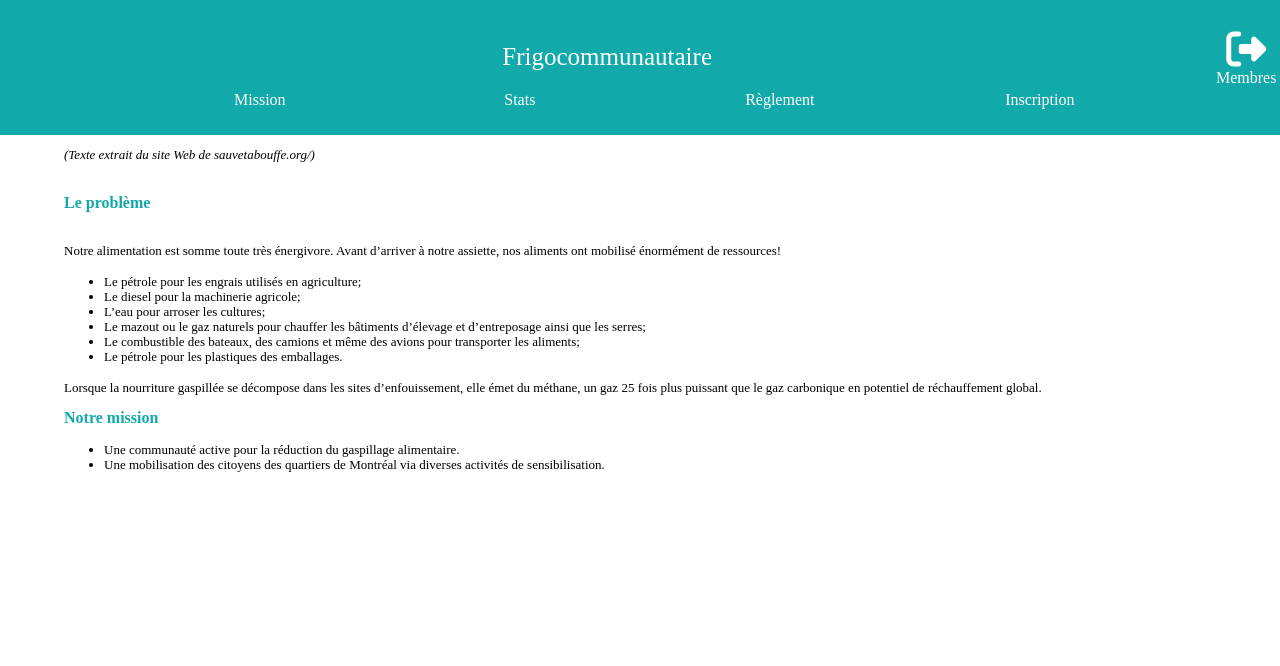
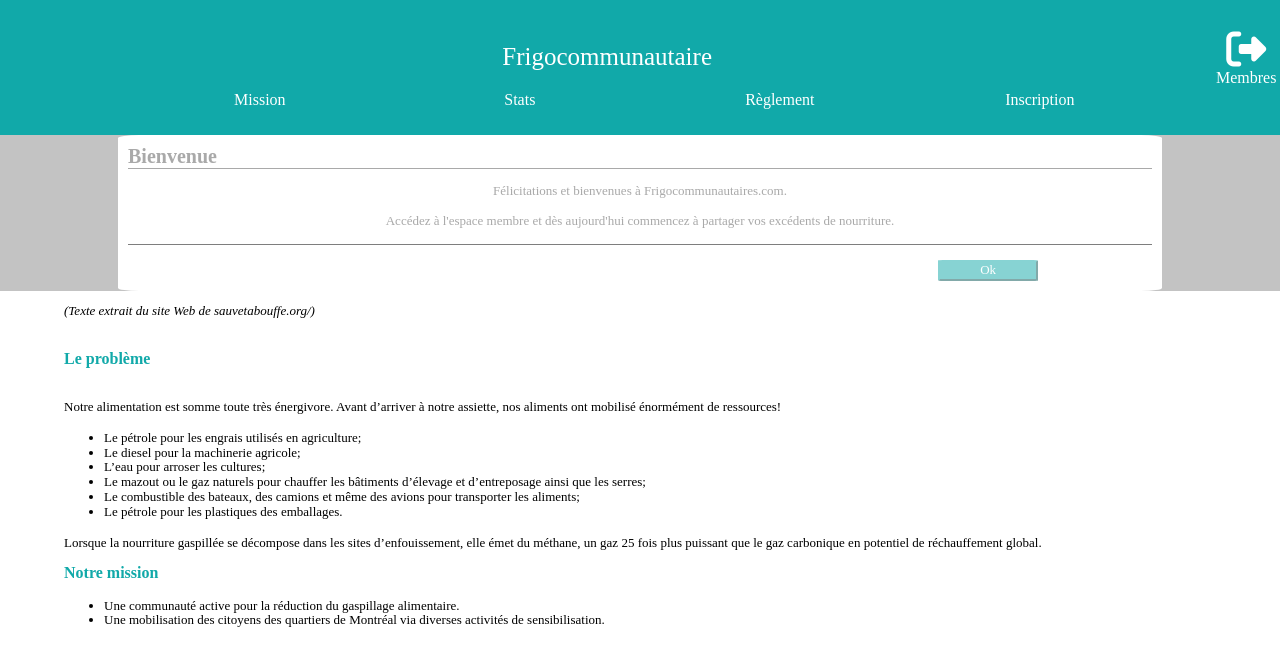
Before and after one commit to JordMim/log2420-tp, a website built with Parcel: page tp1/index.html in a window 1280 px wide. Built offline with nearby package versions, Linux system fonts and the light colour scheme.

Commit message:
Ajout du message pop-up après inscription

```diff
--- a/tp1/css/main.css
+++ b/tp1/css/main.css
@@ -11,7 +11,7 @@
       2.1 Menu
       2.2 Contenu du site
    3.  Pages format cellulaire landscape
-   4.  Page connexion utilisateur
+   4.  Pop-up inscription
    ========================================================================== */
 
 
@@ -24,17 +24,6 @@
   font-size: 1em;
   line-height: 1.4;
   font-family:"AppleGothic";
-}
-
-
-
-audio,
-canvas,
-iframe,
-img,
-svg,
-video {
-  vertical-align: middle;
 }
 
 textarea {
@@ -97,11 +86,9 @@
   border: black;
 }
 
-
 .banner{
   width: 100%;
 }
-
 
 /*=========================
 2.2  Contenu du site (body)
@@ -121,13 +108,18 @@
 
 .mission{
   padding-left: 5%;
+  position: absolute;
 }
 .stats{
   padding-left: 5%;
+  position: absolute;
+  display: none
 }
 .reglement{
   padding-top: 2%;
   padding-left: 5%;
+  position: absolute;
+  display: none;
 }
 .inscription{
   padding-top: 5%;
@@ -251,6 +243,51 @@
 @media (max-width: 430px) {
   .inscription{
     padding-top: 5%;
-    left:14%
+    left:14%;
   }
 }
+/*=========================
+4.0 Pop-up inscription
+===========================*/
+.page-popup{
+  background-color: #888888;
+  opacity: 0.5;
+  /*display: none;*/
+  font-size: 13px;
+  position: center;
+  z-index: 1;
+}
+.pop-up{
+  opacity: 1;
+  z-index: 2;
+  margin: auto;
+  padding: 10px;
+  width: 80%;
+  height: 80%;
+  background-color: white;
+  border-radius: 2%;
+  text-align: center;
+  color: #555555;
+}
+.titre-popup{
+  border-bottom: 1px solid #555555;
+  text-align: left;
+  color: #555555;
+  font-size: 20px;
+  font-weight: bold;
+}
+
+.ligne {
+  border-bottom: 1px solid black;
+}
+
+.bouton-ok{
+  font-size: 13px;
+  width: 100px;
+  margin: 0 2% 0 70%;
+  color: white;
+  background-color: #11A9A9;
+  border-color: #11A9A9;
+  border-radius: 5%;
+
+}
--- a/tp1/index.html
+++ b/tp1/index.html
@@ -30,10 +30,8 @@
         active=id;
       }
     }
-    function popup(){
-      if(document.getElementById("check").onselect){
-        console.log("reussi");
-      }
+    function hide(){
+      document.getElementById("page-pop").style.display="none";
     }
   </script>
 
@@ -67,7 +65,19 @@
 </header>
 
 <body>
-  <div class="mission" id="mission" style="position: absolute;">
+  <div class="page-popup" id="page-pop">
+
+    <div class="pop-up" id="pop">
+      <div class="titre-popup">
+        Bienvenue
+      </div><br>
+      Félicitations et bienvenues à Frigocommunautaires.com.<br><br>
+      Accédez à l'espace membre et dès aujourd'hui commencez à partager vos excédents de nourriture.
+      <div class="ligne" id="ligne"><br></div><br>
+      <button class="bouton-ok" id="ok" onclick="hide()">Ok</button>
+    </div>
+  </div>
+  <div class="mission" id="mission">
     <div class="source">
       <p>(Texte extrait du site Web de sauvetabouffe.org/)</p>
     </div>
@@ -100,7 +110,7 @@
     </ul>
   </div>
 
-  <div class="stats" id="stats" style="position: absolute;display: none">
+  <div class="stats" id="stats">
     <p>Depuis sa création en janvier 2019...</p>
     <span class="titre">Frigocommunautaire.com </span><span class="normal-text">a évité le gaspillage alimentaire de:</span>
     <br><br>
@@ -115,7 +125,7 @@
     <li>248 plats<br>&nbsp;&nbsp;&nbsp;+15 plats en juillet 2020<br>&nbsp;&nbsp;&nbsp;-2 plats comparé à juin 2020</li>
   </div>
 
-  <div class="reglement" id="reg" style="position: absolute;display: none">
+  <div class="reglement" id="reg">
     <div class="titre">Fonctionnement<br>Éligibilité</div>
     <p>Lorem ipsum dolor sit amet, consectetur adipiscing elit. Aenean euismod bibendum laoreet. Proin gravida dolor
       sit amet lacus accumsan et viverra justo commodo. Proin sodales pulvinar tempor.</p><br>
```
